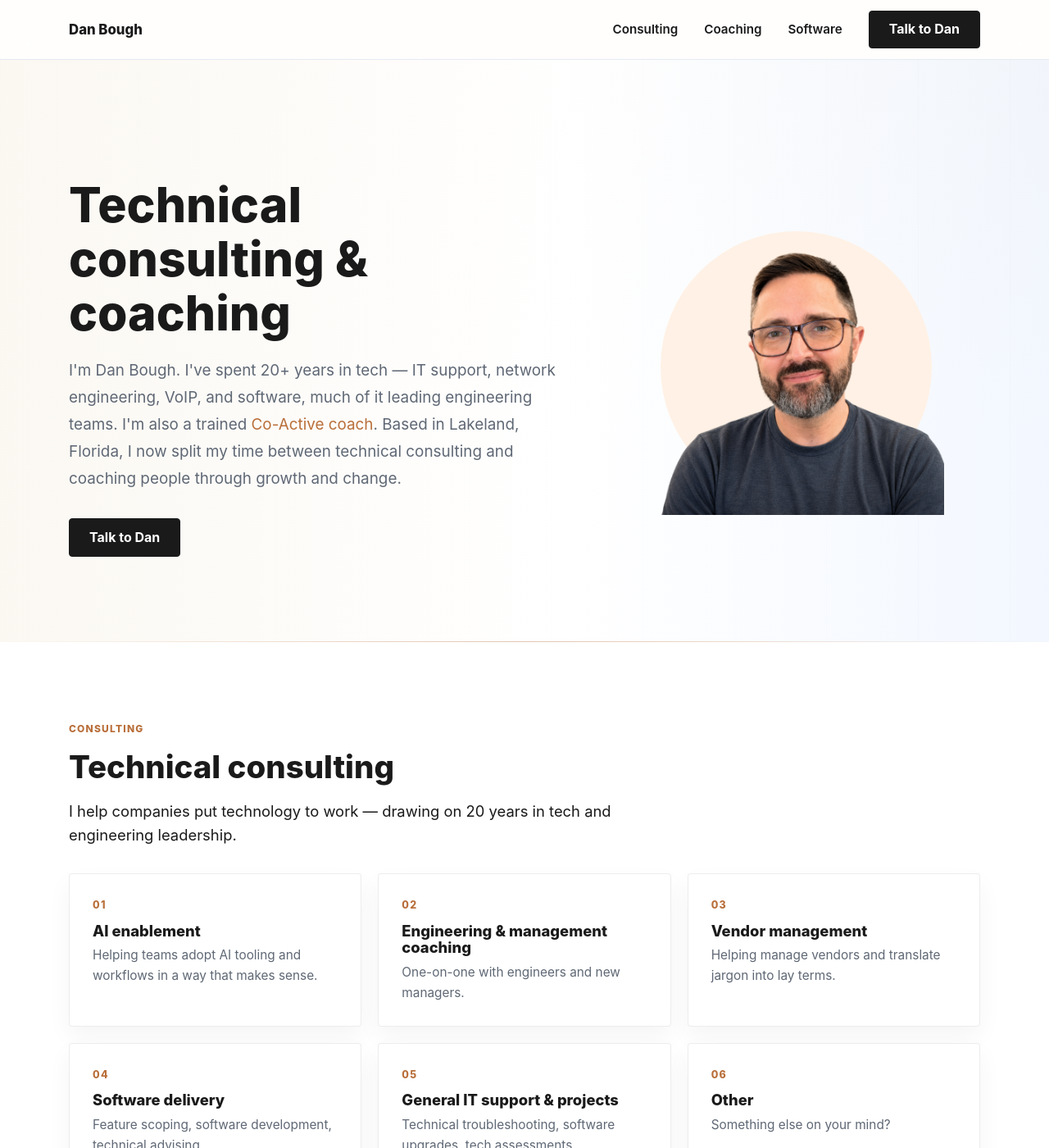
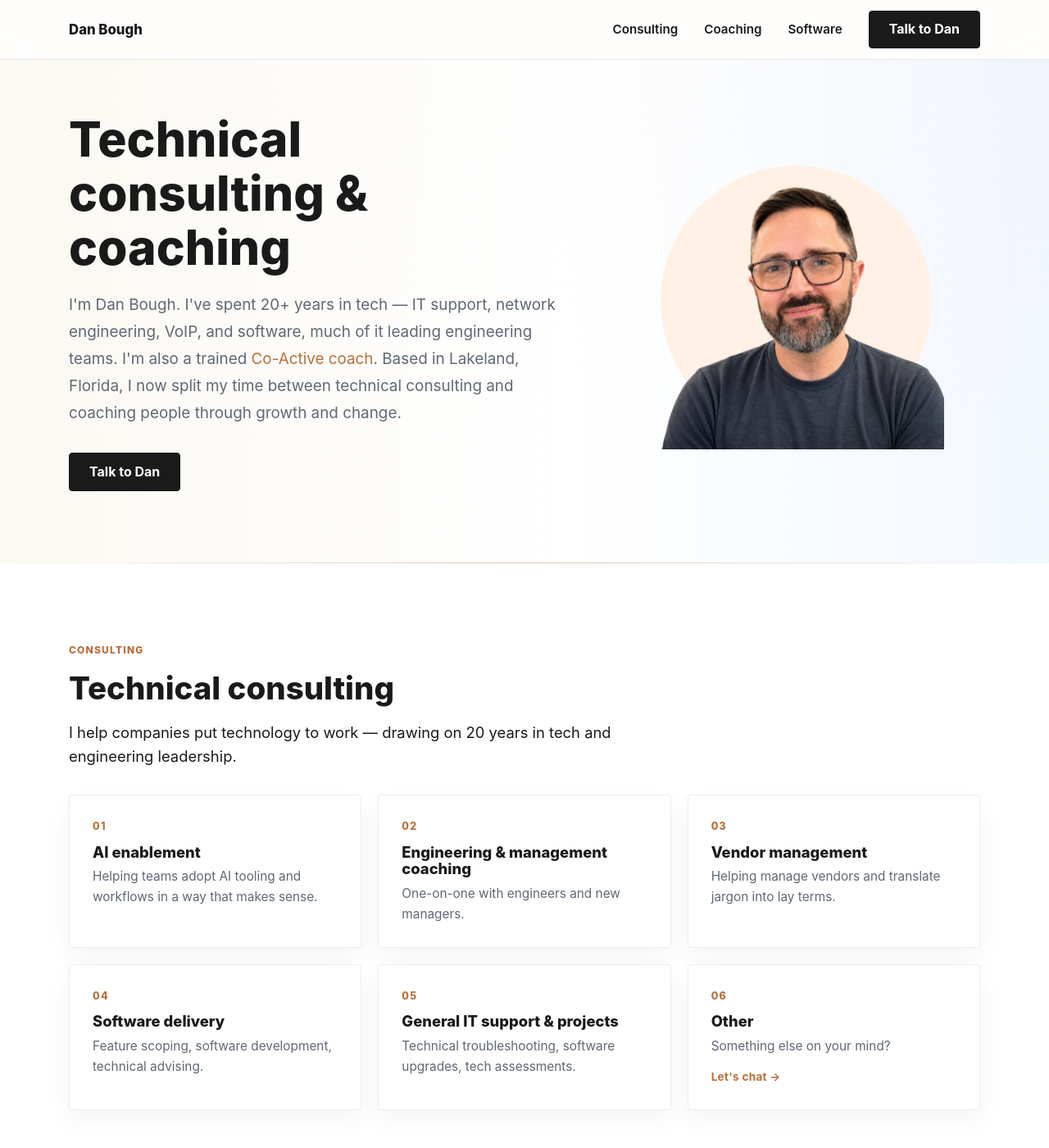
Before and after one commit to dbough/danbough.com, a Jekyll site: the page built from index.html, in a window 1280 px wide and 1400 px high. Shown: the whole window at 82% size. Built offline with Jekyll 4.4.1, drawn with Linux system fonts in a browser that asks for light colours.

Commit message:
Contact form inline success, mobile hamburger nav, hero spacing
- Contact form submits to Formspree via fetch (JSON mode); shows an inline
  success/error message instead of redirecting to the Formspree page.
  Falls back to a normal POST when JS is unavailable.
- Nav collapses to a hamburger with a dropdown panel at <=640px.
- Trim the oversized hero top padding (was tuned for a fixed header; ours
  is sticky) and relabel the Software section kicker.

Co-Authored-By: Claude Sonnet 5 <noreply@anthropic.com>
Claude-Session: https://claude.ai/code/session_01McAHcEu95BBt6dpx4EG65e

```diff
--- a/assets/css/style.css
+++ b/assets/css/style.css
@@ -145,6 +145,7 @@ strong { color: var(--dark); }
     border-bottom: 1px solid var(--line);
 }
 .site-header__inner {
+    position: relative;
     max-width: var(--max-width);
     margin: 0 auto;
     min-height: 72px;
@@ -163,19 +164,69 @@ strong { color: var(--dark); }
     margin-left: auto;
     display: flex;
     align-items: center;
+}
+.site-nav__panel {
+    display: flex;
+    align-items: center;
     gap: 2rem;
 }
-.site-nav__links { display: flex; gap: 2rem; }
-.site-nav a:not(.btn) {
+.site-nav__panel a:not(.btn) {
     color: var(--dark);
     font-weight: 600;
     font-size: 0.95rem;
 }
-.site-nav a:not(.btn):hover { color: var(--accent); }
+.site-nav__panel a:not(.btn):hover { color: var(--accent); }
+
+.nav-toggle {
+    display: none;
+    width: 44px;
+    height: 44px;
+    padding: 0;
+    border: 0;
+    background: transparent;
+    cursor: pointer;
+    flex-direction: column;
+    align-items: center;
+    justify-content: center;
+    gap: 5px;
+}
+.nav-toggle__bar {
+    display: block;
+    width: 22px;
+    height: 2px;
+    background: var(--dark);
+    transition: transform 0.2s ease, opacity 0.2s ease;
+}
 
 @media (max-width: 640px) {
-    .site-nav__links { display: none; }
-    .site-nav { gap: 0; }
+    .nav-toggle { display: flex; }
+    .site-nav__panel {
+        display: none;
+        position: absolute;
+        top: 100%;
+        left: 0;
+        right: 0;
+        flex-direction: column;
+        align-items: stretch;
+        gap: 0;
+        padding: 0.25rem 1.5rem 1.5rem;
+        background: var(--white);
+        border-bottom: 1px solid var(--line);
+        box-shadow: 0 16px 32px rgba(16, 24, 40, 0.08);
+    }
+    .site-nav.is-open .site-nav__panel { display: flex; }
+    .site-nav__panel a:not(.btn) {
+        padding: 0.9rem 0;
+        border-top: 1px solid var(--line);
+        font-size: 1rem;
+    }
+    .site-nav__panel .btn--cta {
+        margin-top: 1rem;
+        justify-content: center;
+    }
+    .site-nav.is-open .nav-toggle__bar:nth-child(1) { transform: translateY(7px) rotate(45deg); }
+    .site-nav.is-open .nav-toggle__bar:nth-child(2) { opacity: 0; }
+    .site-nav.is-open .nav-toggle__bar:nth-child(3) { transform: translateY(-7px) rotate(-45deg); }
 }
 
 /* ---------- Hero (two-column, à la completelyhumancoaching.com) ---------- */
@@ -183,7 +234,7 @@ strong { color: var(--dark); }
 .hero {
     position: relative;
     overflow: hidden;
-    padding-block: clamp(5.5rem, 12vw, 9rem) clamp(4rem, 9vw, 6.5rem);
+    padding-block: clamp(2.5rem, 5vw, 4rem) clamp(3.5rem, 8vw, 5.5rem);
     background:
         linear-gradient(90deg, rgba(251, 248, 242, 0.98), rgba(255, 255, 255, 0.9) 54%, rgba(234, 242, 255, 0.6)),
         repeating-linear-gradient(90deg, rgba(26, 26, 26, 0.035) 0 1px, transparent 1px 112px);
@@ -393,6 +444,29 @@ strong { color: var(--dark); }
     background: var(--accent-dark);
     border-color: var(--accent-dark);
 }
+.contact-form .btn:disabled {
+    opacity: 0.6;
+    cursor: default;
+    transform: none;
+    box-shadow: none;
+}
+
+.form-status {
+    max-width: 34rem;
+    margin-top: 1.25rem;
+    padding: 0.9rem 1.1rem;
+    border-radius: 4px;
+    font-size: 0.95rem;
+    color: #fff;
+}
+.form-status.is-success {
+    background: rgba(255, 255, 255, 0.08);
+    border: 1px solid var(--accent-on-dark);
+}
+.form-status.is-error {
+    background: rgba(199, 81, 70, 0.16);
+    border: 1px solid #c75146;
+}
 
 /* ---------- Footer ---------- */
 
--- a/index.html
+++ b/index.html
@@ -9,12 +9,17 @@ body_class: home
     <div class="site-header__inner">
         <a href="#top" class="site-header__name">Dan Bough</a>
         <nav class="site-nav">
-            <span class="site-nav__links">
+            <button class="nav-toggle" type="button" aria-label="Open menu" aria-expanded="false" aria-controls="nav-panel">
+                <span class="nav-toggle__bar"></span>
+                <span class="nav-toggle__bar"></span>
+                <span class="nav-toggle__bar"></span>
+            </button>
+            <div class="site-nav__panel" id="nav-panel">
                 <a href="#consulting">Consulting</a>
                 <a href="#coaching">Coaching</a>
                 <a href="#projects">Software</a>
-            </span>
-            <a href="#contact" class="btn btn--cta">Talk to Dan</a>
+                <a href="#contact" class="btn btn--cta">Talk to Dan</a>
+            </div>
         </nav>
     </div>
 </header>
@@ -107,7 +112,7 @@ body_class: home
 
 <section class="section reveal" id="projects">
     <div class="wrapper wrapper--wide">
-        <span class="section-label">Side project</span>
+        <span class="section-label">Software</span>
         <h2>Simply Productive Software</h2>
         <p class="lead">Small, sometimes experimental apps — mostly browser extensions for focus, capture, and getting things done. A few I keep coming back to:</p>
         <ul class="offerings">
@@ -139,7 +144,7 @@ body_class: home
         <span class="section-label">Let's talk</span>
         <h2>Have something you're stuck on? Get in touch.</h2>
         <p class="lead">Tell me what you're trying to improve, decide, or get moving.</p>
-        <form class="contact-form" action="https://formspree.io/f/xoeqjvqo" method="POST">
+        <form class="contact-form" id="contact-form" action="https://formspree.io/f/xoeqjvqo" method="POST">
             <input type="hidden" name="_subject" value="danbough.com inquiry" />
             <div>
                 <label for="name">Name</label>
@@ -155,8 +160,50 @@ body_class: home
             </div>
             <button type="submit" class="btn">Send</button>
         </form>
+        <p class="form-status" id="form-status" role="status" aria-live="polite" hidden></p>
     </div>
 </section>
+
+<script>
+    (function () {
+        var form = document.getElementById('contact-form');
+        if (!form) return;
+        var status = document.getElementById('form-status');
+        form.addEventListener('submit', function (e) {
+            e.preventDefault();
+            var btn = form.querySelector('[type="submit"]');
+            btn.disabled = true;
+            status.hidden = true;
+            status.className = 'form-status';
+            fetch(form.action, {
+                method: 'POST',
+                body: new FormData(form),
+                headers: { Accept: 'application/json' }
+            }).then(function (res) {
+                if (res.ok) {
+                    form.hidden = true;
+                    status.textContent = "Thanks — your message is on its way. I'll get back to you soon.";
+                    status.classList.add('is-success');
+                    status.hidden = false;
+                } else {
+                    return res.json().then(function (data) {
+                        var msg = (data && Array.isArray(data.errors) && data.errors.map(function (x) { return x.message; }).join(', ')) ||
+                            (data && data.error) || 'Something went wrong. Please try again.';
+                        status.textContent = msg;
+                        status.classList.add('is-error');
+                        status.hidden = false;
+                        btn.disabled = false;
+                    });
+                }
+            }).catch(function () {
+                status.textContent = 'Network error — please try again, or email me directly.';
+                status.classList.add('is-error');
+                status.hidden = false;
+                btn.disabled = false;
+            });
+        });
+    })();
+</script>
 
 <footer class="site-footer">
     <div class="site-footer__links">
```
Also changed, not shown: _layouts/default.html (+21 -0 lines).
